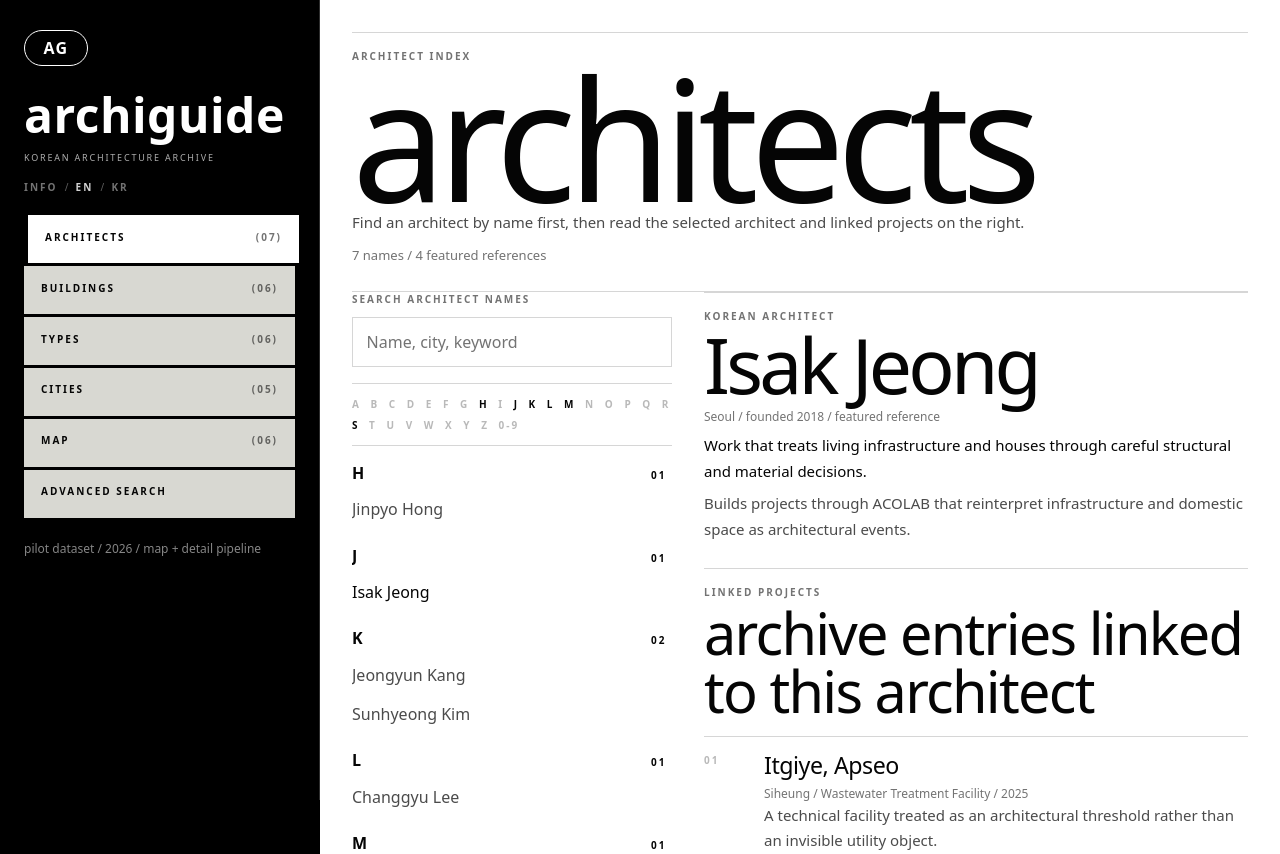
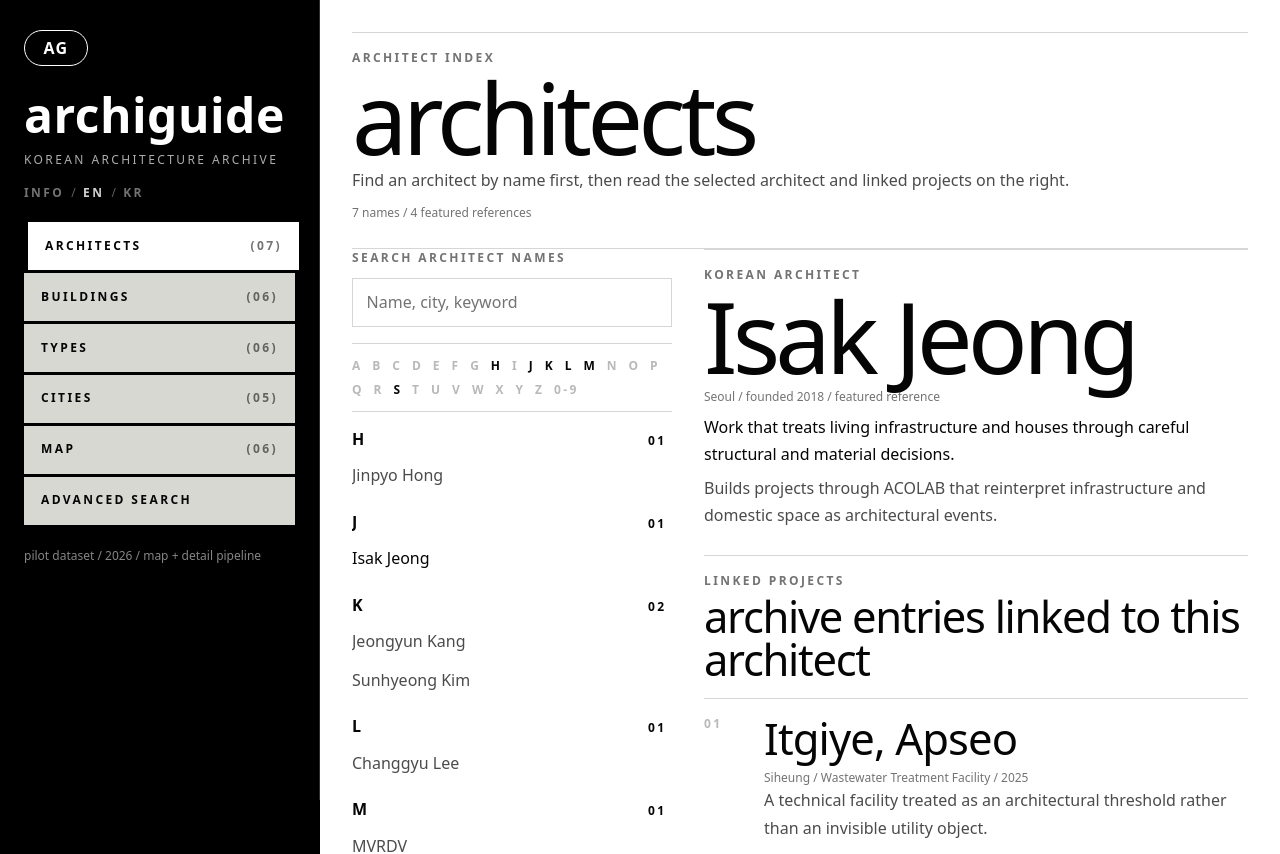
Before and after one commit to CHYUK-ARCHI/archiguide-kr, a Next.js app: page /architects in a window 1280 px wide. Shown: the top 854 px of the page. Built offline with nearby package versions, Linux system fonts and the light colour scheme; a web font is replaced by a local one.

Commit message:
Unify typography scale

```diff
--- a/app/globals.css
+++ b/app/globals.css
@@ -23,6 +23,10 @@
   --font-sans: "Pretendard", ui-sans-serif, system-ui, -apple-system, sans-serif;
   --font-display: "Iowan Old Style", "Book Antiqua", "Palatino Linotype",
     Georgia, "Times New Roman", serif;
+  --type-ui: 12px;
+  --type-body: 16px;
+  --type-display: clamp(1.8rem, 3.4vw, 3.2rem);
+  --type-hero: clamp(3.2rem, 8vw, 6.2rem);
   --ease: cubic-bezier(0.16, 1, 0.3, 1);
 }
 
@@ -41,6 +45,7 @@ body {
   background: var(--frame);
   color: var(--ink);
   font-family: var(--font-sans);
+  font-size: var(--type-body);
   font-weight: 400;
   -webkit-font-smoothing: antialiased;
   -moz-osx-font-smoothing: grayscale;
@@ -113,7 +118,7 @@ code {
 .architect-list__tag,
 .architect-list__count,
 .architect-list__count-label {
-  font-size: 10px;
+  font-size: var(--type-ui);
   font-weight: 700;
   letter-spacing: 0.2em;
   text-transform: uppercase;
@@ -148,7 +153,7 @@ code {
 
 .site-header__sub {
   color: rgba(255, 255, 255, 0.68);
-  font-size: 9px;
+  font-size: var(--type-ui);
   font-weight: 500;
   letter-spacing: 0.2em;
   text-transform: uppercase;
@@ -162,7 +167,7 @@ code {
 }
 
 .site-header__meta-separator {
-  font-size: 10px;
+  font-size: var(--type-ui);
   opacity: 0.45;
 }
 
@@ -213,7 +218,7 @@ code {
 .site-header__stack-label,
 .site-header__stack-count,
 .site-header__rail-link {
-  font-size: 10px;
+  font-size: var(--type-ui);
   font-weight: 700;
   letter-spacing: 0.2em;
   text-transform: uppercase;
@@ -226,7 +231,7 @@ code {
 .site-header__footnote {
   margin: 0.35rem 0 0;
   color: rgba(255, 255, 255, 0.52);
-  font-size: 12px;
+  font-size: var(--type-ui);
   line-height: 1.6;
 }
 
@@ -291,9 +296,9 @@ code {
 .page-title,
 .cta-band h2 {
   margin: 0;
-  font-size: clamp(3.6rem, 15vw, 10.5rem);
+  font-size: var(--type-hero);
   font-weight: 500;
-  line-height: 0.78;
+  line-height: 0.86;
   letter-spacing: -0.05em;
   text-transform: lowercase;
 }
@@ -316,14 +321,14 @@ code {
 .architect-list__summary {
   margin: 0;
   color: var(--ink-soft);
-  font-size: 15px;
+  font-size: var(--type-body);
   line-height: 1.7;
 }
 
 .page-footnote {
   margin: 0;
   color: var(--ink-muted);
-  font-size: 13px;
+  font-size: var(--type-ui);
   line-height: 1.7;
 }
 
@@ -363,7 +368,7 @@ code {
   bottom: 2rem;
   margin: 0;
   color: var(--ink-faint);
-  font-size: 10px;
+  font-size: var(--type-ui);
   font-weight: 700;
   letter-spacing: 0.2em;
   text-transform: uppercase;
@@ -395,7 +400,7 @@ code {
 .section-heading h2,
 .map-panel__head h2 {
   margin: 0.35rem 0 0;
-  font-size: clamp(2rem, 4.5vw, 4.25rem);
+  font-size: var(--type-display);
   font-weight: 500;
   line-height: 1;
   letter-spacing: -0.03em;
@@ -414,7 +419,7 @@ code {
   margin: 0;
   color: var(--ink-muted);
   text-align: right;
-  font-size: 10px;
+  font-size: var(--type-ui);
   font-weight: 700;
   letter-spacing: 0.2em;
   text-transform: uppercase;
@@ -495,7 +500,7 @@ code {
 .catalog-card__title,
 .architect-list__name {
   margin: 0;
-  font-size: clamp(1.35rem, 2.5vw, 2rem);
+  font-size: var(--type-display);
   font-weight: 500;
   line-height: 1.08;
   letter-spacing: -0.03em;
@@ -509,7 +514,7 @@ code {
 .detail-list dt {
   margin: 0.35rem 0 0;
   color: var(--ink-muted);
-  font-size: 12px;
+  font-size: var(--type-ui);
   line-height: 1.6;
 }
 
@@ -540,7 +545,7 @@ code {
   border-left: 1px solid var(--rule);
   background: var(--placeholder);
   color: var(--ink-faint);
-  font-size: 10px;
+  font-size: var(--type-ui);
   font-weight: 700;
   letter-spacing: 0.2em;
   text-transform: uppercase;
@@ -589,7 +594,7 @@ code {
 .stack-card__top h3,
 .catalog-card__title {
   margin: 0;
-  font-size: clamp(1.35rem, 2.5vw, 2rem);
+  font-size: var(--type-display);
   font-weight: 500;
   line-height: 1.05;
   letter-spacing: -0.02em;
@@ -701,7 +706,7 @@ code {
 .detail-list dd {
   margin: 0;
   color: var(--ink-soft);
-  font-size: 14px;
+  font-size: var(--type-body);
   line-height: 1.6;
 }
 
@@ -714,7 +719,7 @@ code {
   border-top: 1px solid var(--rule);
   border-bottom: 1px solid var(--rule);
   color: var(--ink-soft);
-  font-size: 14px;
+  font-size: var(--type-body);
   line-height: 1.6;
 }
 
@@ -818,7 +823,7 @@ code {
   gap: 1rem;
   padding-top: 1rem;
   color: var(--ink-muted);
-  font-size: 13px;
+  font-size: var(--type-ui);
   line-height: 1.6;
 }
 
@@ -844,7 +849,7 @@ code {
 }
 
 .map-list__title {
-  font-size: 1.2rem;
+  font-size: var(--type-display);
   font-weight: 500;
   line-height: 1.1;
   letter-spacing: -0.02em;
@@ -852,7 +857,7 @@ code {
 
 .map-list__address {
   color: var(--ink-soft);
-  font-size: 14px;
+  font-size: var(--type-body);
   line-height: 1.6;
 }
 
@@ -870,7 +875,7 @@ code {
   gap: 0.75rem;
   border: 1px solid var(--rule);
   padding: 0.9rem 1.15rem;
-  font-size: 10px;
+  font-size: var(--type-ui);
   font-weight: 700;
   letter-spacing: 0.2em;
   text-transform: uppercase;
@@ -928,7 +933,7 @@ code {
   background: transparent;
   padding: 0;
   cursor: pointer;
-  font-size: 10px;
+  font-size: var(--type-ui);
   font-weight: 700;
   letter-spacing: 0.2em;
   text-transform: uppercase;
@@ -949,7 +954,7 @@ code {
   justify-content: center;
   min-width: 1.35rem;
   padding: 0.7rem 0;
-  font-size: 10px;
+  font-size: var(--type-ui);
   font-weight: 700;
   letter-spacing: 0.2em;
   text-transform: uppercase;
@@ -964,7 +969,7 @@ code {
   flex-wrap: wrap;
   gap: 0.75rem 1.5rem;
   color: var(--ink-muted);
-  font-size: 12px;
+  font-size: var(--type-ui);
   line-height: 1.6;
 }
 
@@ -976,7 +981,7 @@ code {
   margin: 0;
   padding: 1.25rem 0;
   color: var(--ink-soft);
-  font-size: 14px;
+  font-size: var(--type-body);
   line-height: 1.7;
 }
 
@@ -1000,7 +1005,7 @@ code {
 
 .architect-group__letter {
   margin: 0;
-  font-size: clamp(2rem, 4vw, 3.2rem);
+  font-size: var(--type-display);
   font-weight: 500;
   line-height: 1;
 }
@@ -1021,7 +1026,7 @@ code {
 
 .architect-list__bullet {
   color: var(--ink-muted);
-  font-size: 14px;
+  font-size: var(--type-body);
   line-height: 1.6;
 }
 
@@ -1088,7 +1093,7 @@ code {
 
 .architect-browser__alphabet-link,
 .architect-browser__group-count {
-  font-size: 10px;
+  font-size: var(--type-ui);
   font-weight: 700;
   letter-spacing: 0.2em;
   text-transform: uppercase;
@@ -1120,7 +1125,7 @@ code {
 }
 
 .architect-browser__group-letter {
-  font-size: 1rem;
+  font-size: var(--type-body);
   font-weight: 700;
   letter-spacing: 0.08em;
 }
@@ -1141,7 +1146,7 @@ code {
   text-align: left;
   cursor: pointer;
   color: var(--ink-soft);
-  font-size: 1rem;
+  font-size: var(--type-body);
   line-height: 1.45;
 }
 
@@ -1168,7 +1173,7 @@ code {
 
 .architect-browser__title {
   margin: 0;
-  font-size: clamp(2.4rem, 6vw, 5.5rem);
+  font-size: var(--type-hero);
   font-weight: 500;
   line-height: 0.9;
   letter-spacing: -0.05em;
@@ -1177,7 +1182,7 @@ code {
 .architect-browser__meta {
   margin: 0;
   color: var(--ink-muted);
-  font-size: 12px;
+  font-size: var(--type-ui);
   line-height: 1.6;
 }
 
@@ -1186,7 +1191,7 @@ code {
 .architect-browser__project-summary {
   margin: 0;
   color: var(--ink-soft);
-  font-size: 15px;
+  font-size: var(--type-body);
   line-height: 1.7;
 }
 
@@ -1214,7 +1219,7 @@ code {
 
 .architect-browser__project-number {
   color: var(--ink-faint);
-  font-size: 10px;
+  font-size: var(--type-ui);
   font-weight: 700;
   letter-spacing: 0.2em;
   text-transform: uppercase;
@@ -1226,7 +1231,7 @@ code {
 
 .architect-browser__project-title {
   margin: 0;
-  font-size: 1.45rem;
+  font-size: var(--type-display);
   font-weight: 500;
   line-height: 1.1;
   letter-spacing: -0.02em;
@@ -1235,14 +1240,14 @@ code {
 .architect-browser__project-meta {
   margin: 0.35rem 0 0;
   color: var(--ink-muted);
-  font-size: 12px;
+  font-size: var(--type-ui);
   line-height: 1.6;
 }
 
 .architect-browser__empty {
   margin: 0;
   color: var(--ink-soft);
-  font-size: 14px;
+  font-size: var(--type-body);
   line-height: 1.7;
 }
 
@@ -1269,7 +1274,7 @@ code {
 
 .home-welcome__title {
   margin: 0;
-  font-size: clamp(2.6rem, 8vw, 5rem);
+  font-size: var(--type-hero);
   font-weight: 500;
   line-height: 0.95;
   letter-spacing: -0.04em;
@@ -1279,7 +1284,7 @@ code {
   max-width: 48rem;
   margin: 0.75rem 0 0;
   color: var(--ink-soft);
-  font-size: 15px;
+  font-size: var(--type-body);
   line-height: 1.7;
 }
 
@@ -1329,7 +1334,7 @@ code {
 
 .feature-carousel__caption {
   color: var(--ink);
-  font-size: 15px;
+  font-size: var(--type-body);
   line-height: 1.6;
 }
 
@@ -1343,7 +1348,7 @@ code {
 .map-list__detail-link,
 .map-selection-card__link,
 .building-detail__topline-link {
-  font-size: 10px;
+  font-size: var(--type-ui);
   font-weight: 700;
   letter-spacing: 0.2em;
   text-transform: uppercase;
@@ -1358,7 +1363,7 @@ code {
 
 .feature-carousel__index {
   color: var(--ink-muted);
-  font-size: 12px;
+  font-size: var(--type-ui);
 }
 
 .catalog-controls--split {
@@ -1404,7 +1409,7 @@ code {
 
 .map-selection-card__title {
   margin: 0;
-  font-size: clamp(1.5rem, 3vw, 2.3rem);
+  font-size: var(--type-display);
   font-weight: 500;
   line-height: 1;
   letter-spacing: -0.03em;
@@ -1417,7 +1422,7 @@ code {
 .building-detail__facts {
   margin: 0;
   color: var(--ink-soft);
-  font-size: 14px;
+  font-size: var(--type-body);
   line-height: 1.7;
 }
 
@@ -1453,7 +1458,7 @@ code {
 .building-media__caption {
   margin-top: 0.5rem;
   color: var(--ink-muted);
-  font-size: 12px;
+  font-size: var(--type-ui);
   line-height: 1.6;
 }
 
@@ -1482,7 +1487,7 @@ code {
 .building-detail__eyebrow {
   margin: 0;
   color: var(--ink-muted);
-  font-size: 10px;
+  font-size: var(--type-ui);
   font-weight: 700;
   letter-spacing: 0.2em;
   text-transform: uppercase;
@@ -1490,7 +1495,7 @@ code {
 
 .building-detail__title {
   margin: 0;
-  font-size: clamp(3rem, 9vw, 6.5rem);
+  font-size: var(--type-hero);
   font-weight: 500;
   line-height: 0.92;
   letter-spacing: -0.05em;
@@ -1515,7 +1520,7 @@ code {
 .building-detail__lead {
   margin: 0;
   color: var(--ink);
-  font-size: 17px;
+  font-size: var(--type-body);
   line-height: 1.8;
 }
 
@@ -1525,7 +1530,7 @@ code {
 
 .building-detail__section h2 {
   margin: 0 0 0.7rem;
-  font-size: 12px;
+  font-size: var(--type-ui);
   font-weight: 700;
   letter-spacing: 0.2em;
   text-transform: uppercase;
@@ -1534,7 +1539,7 @@ code {
 .building-detail__section p {
   margin: 0;
   color: var(--ink-soft);
-  font-size: 15px;
+  font-size: var(--type-body);
   line-height: 1.8;
 }
 
@@ -1557,7 +1562,7 @@ code {
   gap: 1rem;
   padding: 0.9rem 0;
   border-bottom: 1px solid var(--rule);
-  font-size: 14px;
+  font-size: var(--type-body);
   line-height: 1.6;
 }
 
@@ -1680,7 +1685,7 @@ code {
 
   .page-title,
   .cta-band h2 {
-    font-size: clamp(3rem, 18vw, 6rem);
+    font-size: clamp(2.8rem, 16vw, 5rem);
   }
 
   .archive-row--catalog {
```
